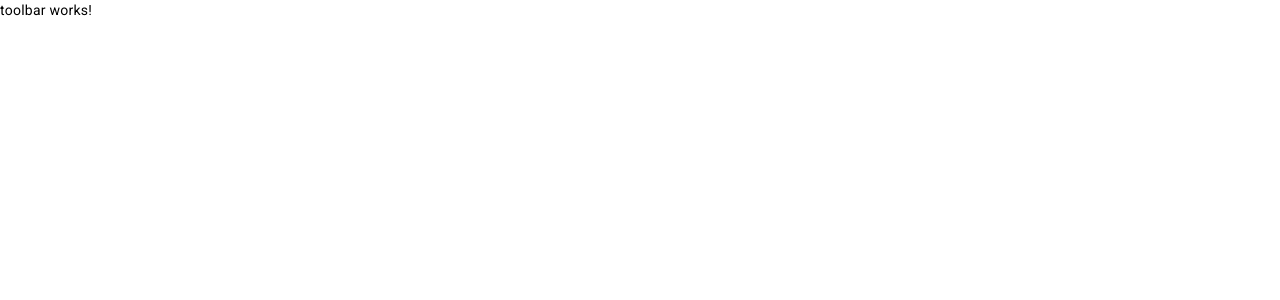
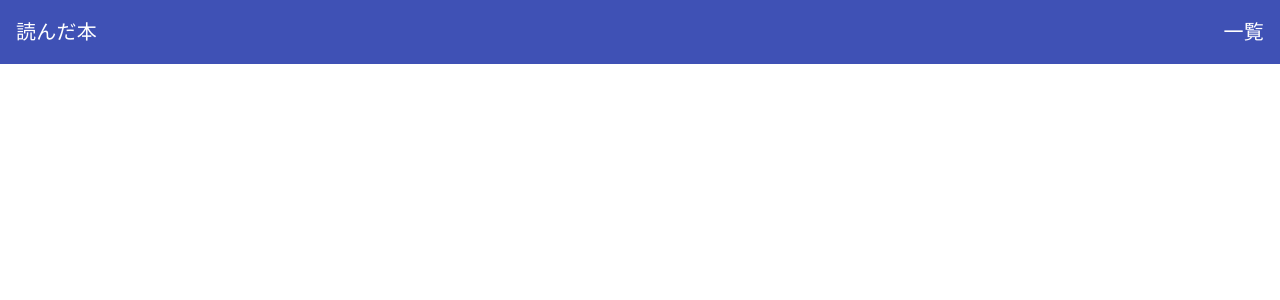
Before and after one commit to ak03120/intern-kumada-ex, an Angular app in the folder intern-book-app/: page / in a window 1280 px wide. Shown: the top 300 px of the page. Built offline with nearby package versions, Linux system fonts and the light colour scheme.

Commit message:
toolbarを作成

```diff
--- a/intern-book-app/src/app/app.module.ts
+++ b/intern-book-app/src/app/app.module.ts
@@ -1,5 +1,6 @@
 import { NgModule } from '@angular/core';
 import { BrowserModule } from '@angular/platform-browser';
+import { MatToolbarModule } from '@angular/material/toolbar';
 
 import { AppRoutingModule } from './app-routing.module';
 import { AppComponent } from './app.component';
@@ -12,6 +13,7 @@
     ToolbarComponent
   ],
   imports: [
+    MatToolbarModule,
     BrowserModule,
     AppRoutingModule,
     BrowserAnimationsModule
--- a/intern-book-app/src/app/components/toolbar/toolbar.component.html
+++ b/intern-book-app/src/app/components/toolbar/toolbar.component.html
@@ -1 +1,5 @@
-<p>toolbar works!</p>
+<mat-toolbar color="primary">
+  <span>読んだ本</span>
+  <span class="example-spacer"></span>
+  <span>一覧</span>
+</mat-toolbar>
--- a/intern-book-app/src/app/components/toolbar/toolbar.component.scss
+++ b/intern-book-app/src/app/components/toolbar/toolbar.component.scss
@@ -0,0 +1,4 @@
+@import '@angular/material/prebuilt-themes/indigo-pink.css';
+.example-spacer{
+  flex: 1 1 auto;
+}
```
